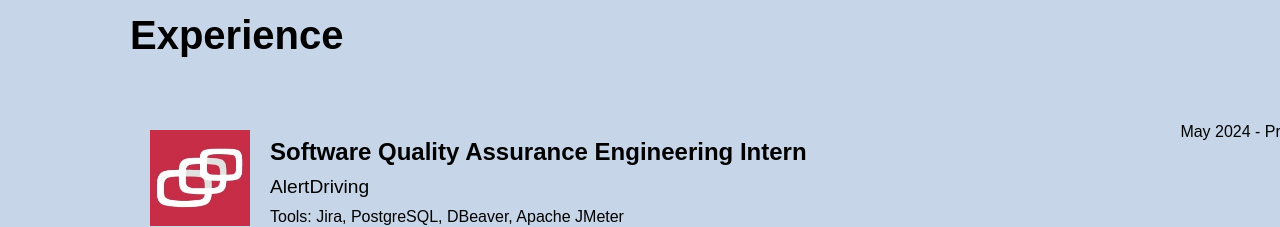
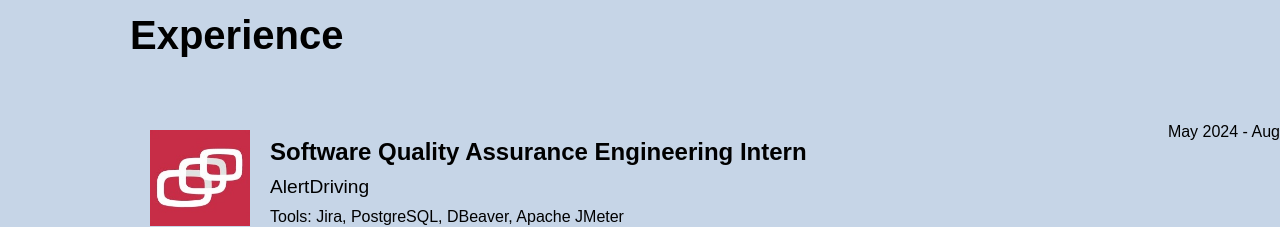
Before and after one commit to jasonliu1103/personalportfoliowebsite, a React (Create React App) app: page / in a window 1280 px wide. Shown: the part 1360-1587 px from the top of the page. Built offline with nearby package versions, Linux system fonts and the light colour scheme.

Commit message:
Updated experiences date

```diff
--- a/src/components/Experiences.jsx
+++ b/src/components/Experiences.jsx
@@ -10,7 +10,7 @@ const experiencesData = [
     id: 1,
     title: "Software Quality Assurance Engineering Intern",
     company: "AlertDriving",
-    duration: "May 2024 - Present",
+    duration: "May 2024 - Aug 2024",
     tools: "Tools: Jira, PostgreSQL, DBeaver, Apache JMeter",
     p1: "• Utilized <strong>Jira</strong> to report, track and monitor application progress ensuring streamlined communication and productivity between QA, development, and BA teams to timely resolve application bugs.",
     p2: "• Identified, documented, and <strong>reported 150+ critical bugs</strong> during manual and regression testing, providing detailed descriptions, reproducible steps, and screenshots to expedite development.",
```
